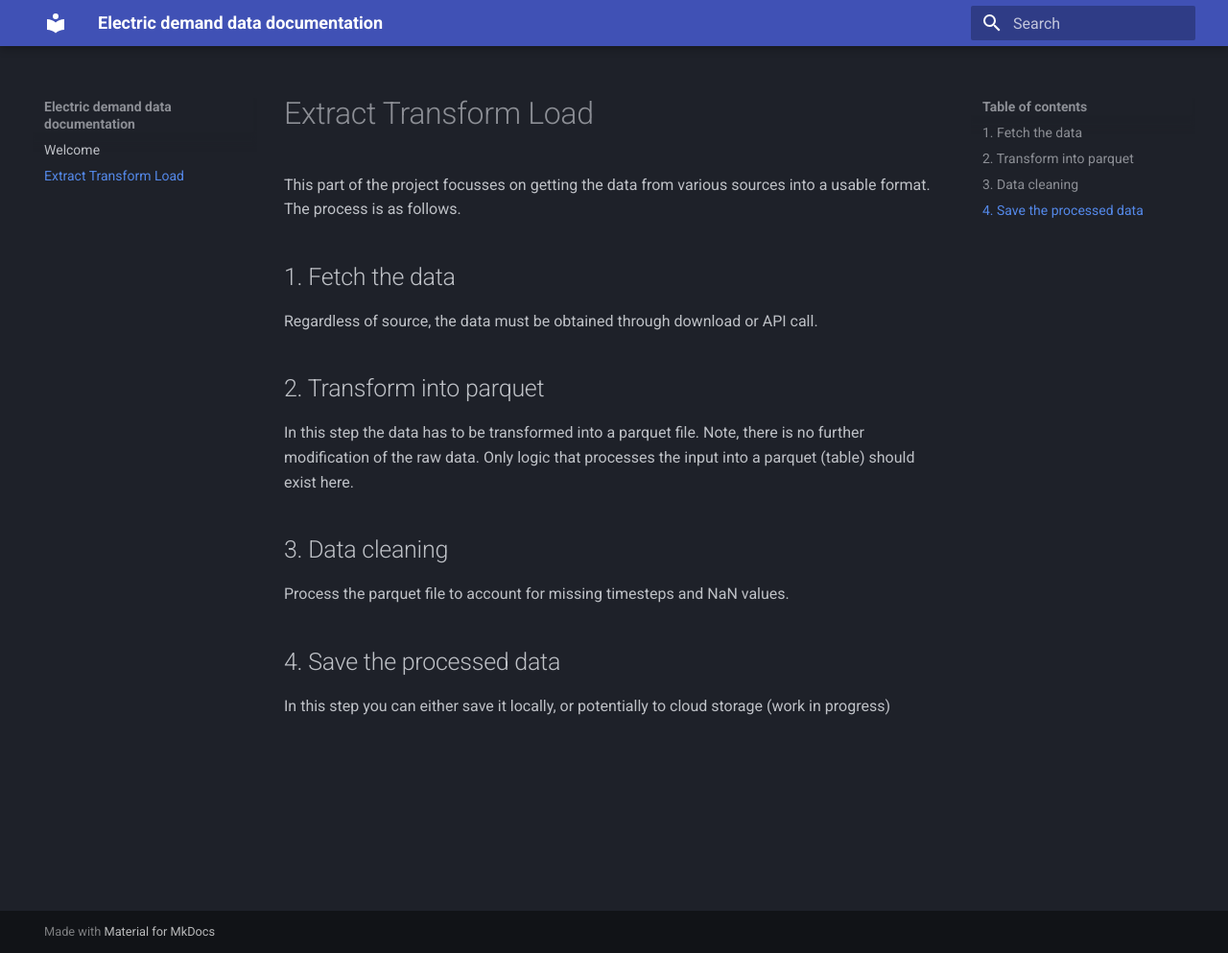
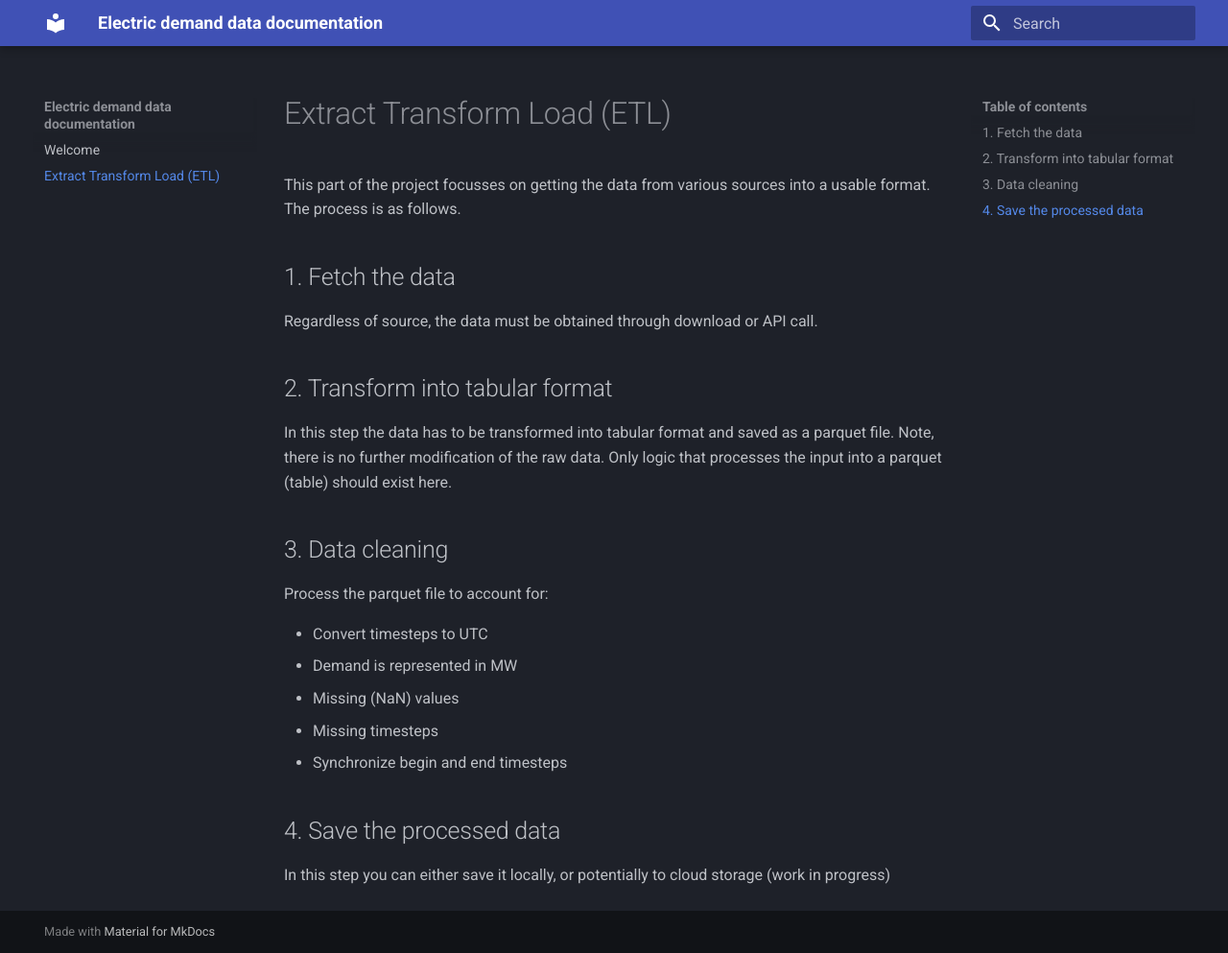
Before and after one commit to open-energy-transition/electric-demand-data, an MkDocs documentation site: the page built from docs/ETL.md, in a window 1280 px wide and 993 px high. Shown: the whole window at 96% size. Built offline with MkDocs 1.6.1 and Material for MkDocs 9.7.7, drawn with Linux system fonts in a browser that asks for light colours.

Commit message:
Description update 1

```diff
--- a/docs/ETL.md
+++ b/docs/ETL.md
@@ -1,4 +1,4 @@
-# Extract Transform Load
+# Extract Transform Load (ETL)
 
 This part of the project focusses on getting the data from various sources into a usable format.
 The process is as follows.
@@ -7,15 +7,22 @@ The process is as follows.
 
 Regardless of source, the data must be obtained through download or API call.
 
-## 2. Transform into parquet
+## 2. Transform into tabular format
 
-In this step the data has to be transformed into a parquet file.
+In this step the data has to be transformed into tabular format and saved as a parquet file.
 Note, there is no further modification of the raw data.
 Only logic that processes the input into a parquet (table) should exist here.
 
 ## 3. Data cleaning
 
-Process the parquet file to account for missing timesteps and NaN values.
+Process the parquet file to account for:
+
+- Convert timesteps to UTC
+- Demand is represented in MW
+- Missing (NaN) values
+- Missing timesteps
+- Synchronize begin and end timesteps
+
 
 ## 4. Save the processed data
 
```
Also changed, not shown: ETL/README.md (+1 -1 lines), README.md (+1 -0 lines).
